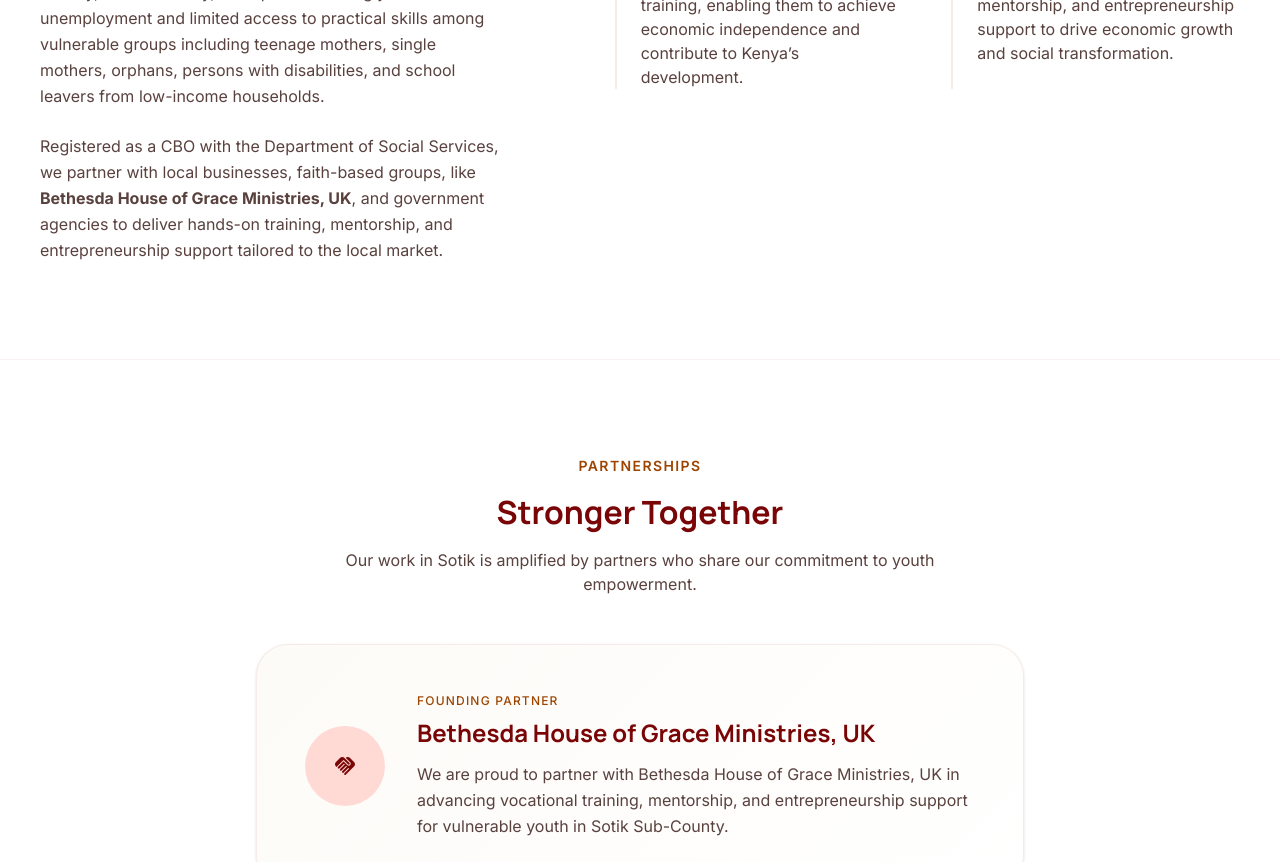
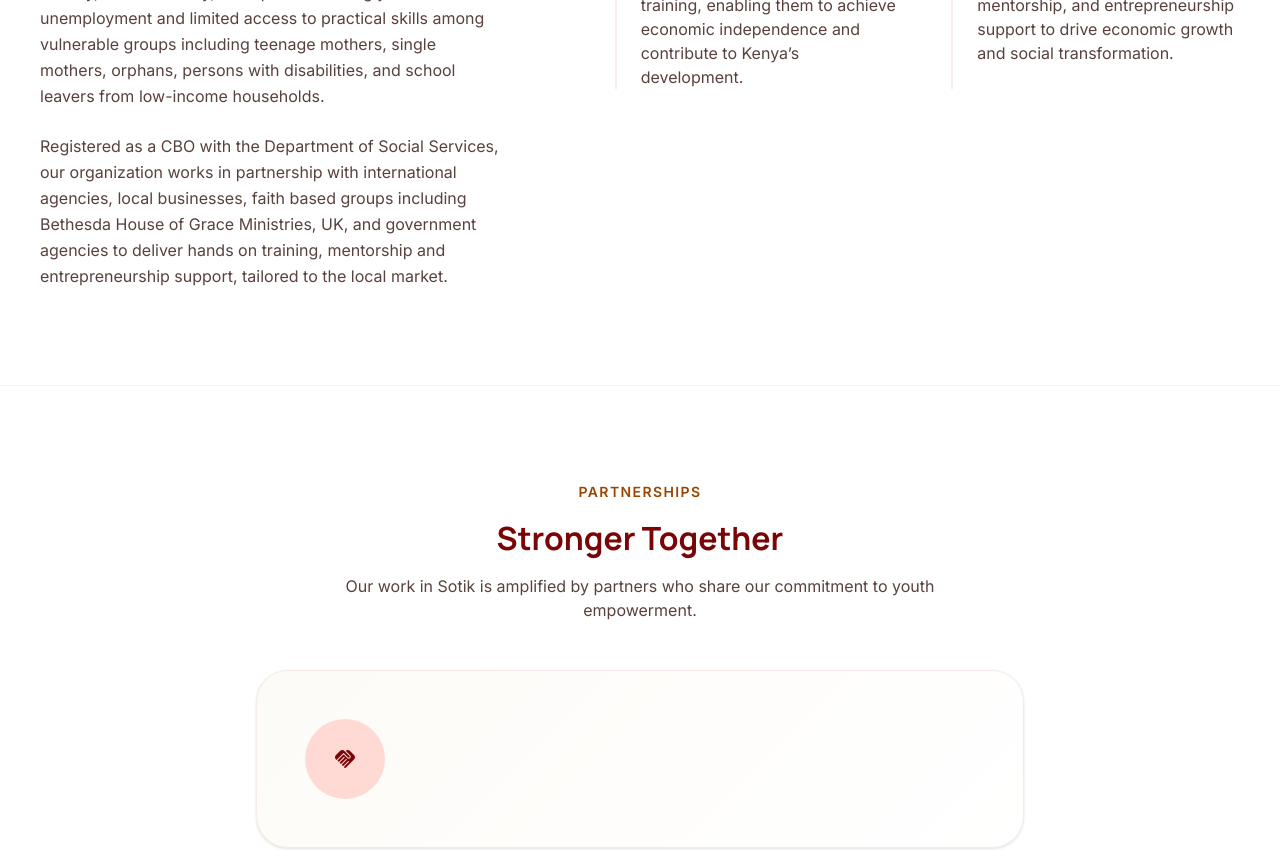
Before and after one commit to isaac-ron/Vijana-Empowerment-CBO, a Next.js app: page / in a window 1280 px wide. Shown: the part 1220-2082 px from the top of the page. Built offline with nearby package versions, Linux system fonts and the light colour scheme.

Commit message:
feat: update partnership description for clarity and conciseness on HomePage

```diff
--- a/src/app/(public)/page.tsx
+++ b/src/app/(public)/page.tsx
@@ -116,9 +116,7 @@
                 disabilities, and school leavers from low-income households.
               </p>
               <p className="text-body-md text-on-surface-variant leading-relaxed">
-                Registered as a CBO with the Department of Social Services, we partner with local
-                businesses, faith-based groups, like <b>Bethesda House of Grace Ministries, UK</b>, and government agencies to deliver hands-on
-                training, mentorship, and entrepreneurship support tailored to the local market.
+                Registered as a CBO with the Department of Social Services, our organization works in partnership with international agencies, local businesses, faith based groups including Bethesda House of Grace Ministries, UK, and government agencies to deliver hands on training, mentorship and entrepreneurship support, tailored to the local market.
               </p>
             </div>
             <div className="lg:col-span-7 grid grid-cols-1 md:grid-cols-2 gap-12 lg:pl-12">
@@ -173,6 +171,7 @@
                 handshake
               </span>
             </div>
+            {/*}
             <div className="flex-1 text-center md:text-left">
               <p className="text-label-sm uppercase tracking-widest text-secondary mb-2">
                 Founding Partner
@@ -185,7 +184,7 @@
                 vocational training, mentorship, and entrepreneurship support for vulnerable youth
                 in Sotik Sub-County.
               </p>
-            </div>
+            </div> */}
           </div>
           <div className="text-center mt-10">
             <Link
```
